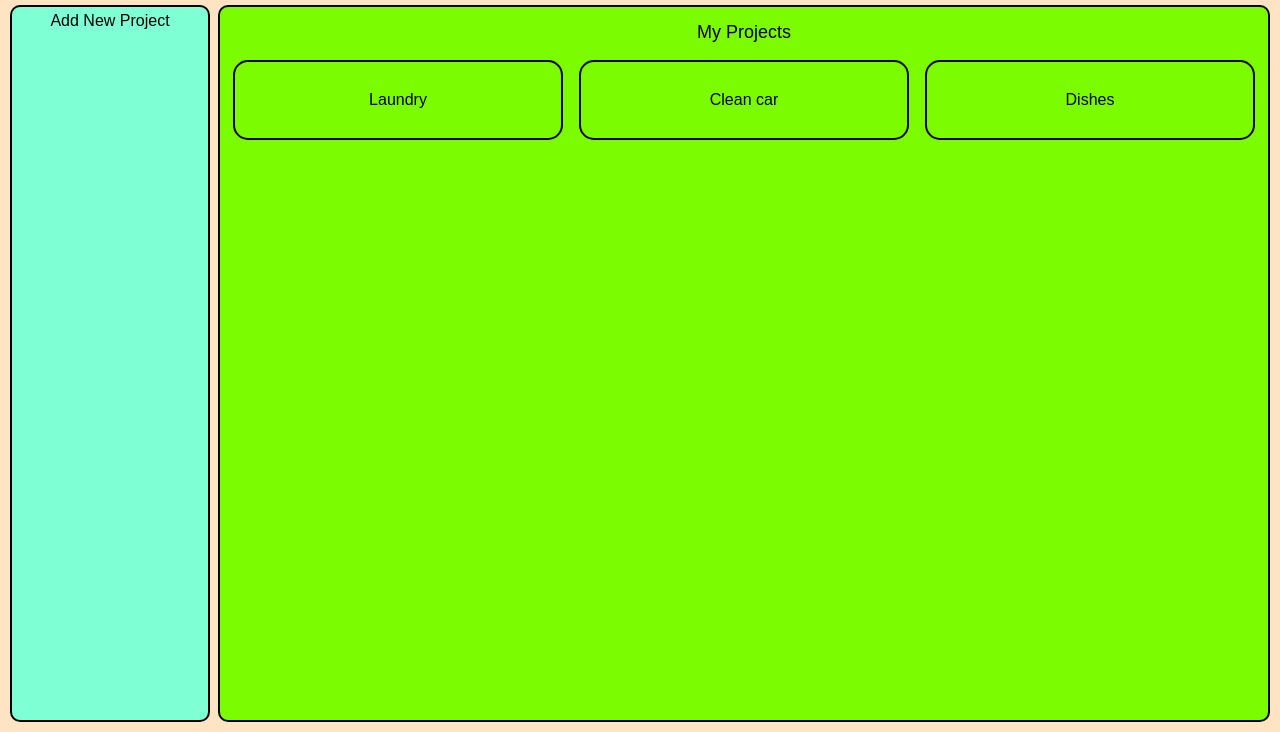
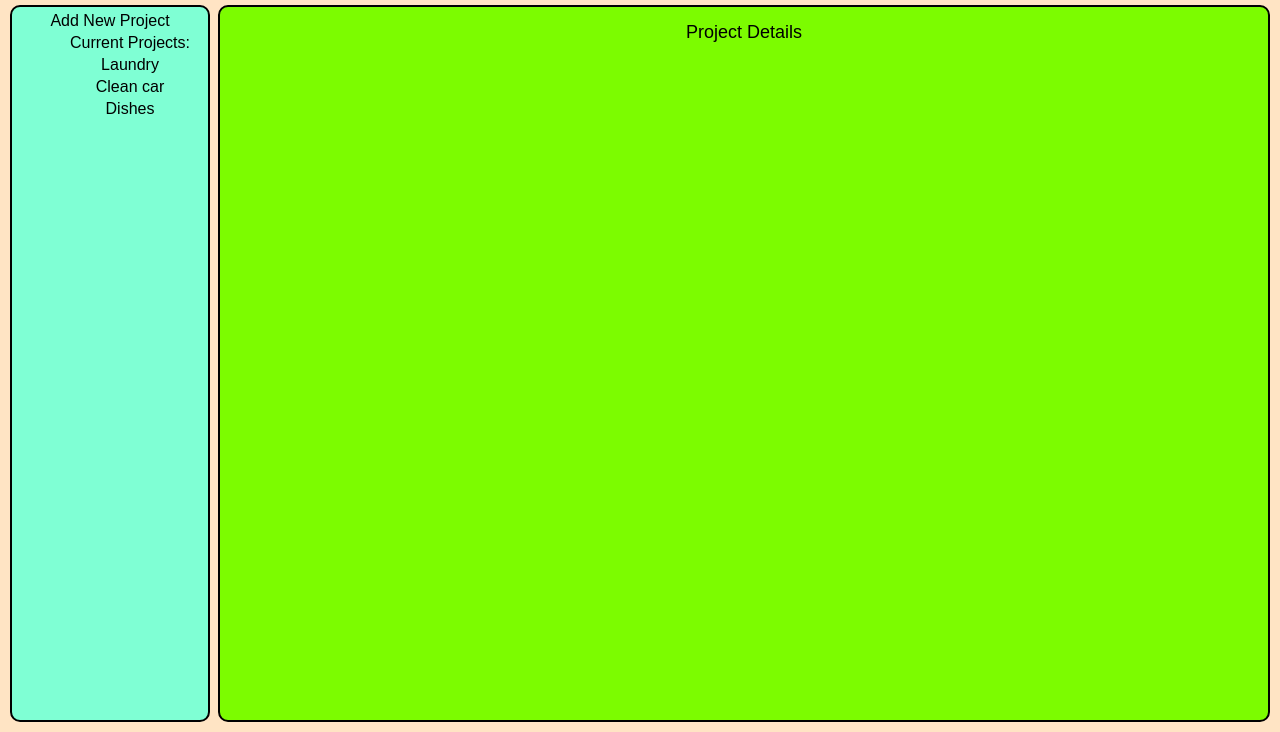
Before and after one commit to rhdavidian/to-do-list, a website built with webpack: page src/index.html in a window 1280 px wide. Shown: the part 88-820 px from the top of the page. Built offline with nearby package versions, Linux system fonts and the light colour scheme.

Commit message:
Move list of project titles to Nav Bar. Change classes to make more sense. Alter render function to properly work.

```diff
--- a/src/index.html
+++ b/src/index.html
@@ -10,9 +10,10 @@
         <div class="header">To-Do List</div>
         <div class="nav">
             <div id="addProject">Add New Project</div>
+            <ul id="navList"></ul>
         </div>
-        <div class="projects" id="projects">
-            <div id="projectsTopRow">My Projects</div>
+        <div class="details" id="projects">
+            <div id="detailsTopRow">Project Details</div>
         </div>
     </div>
 
@@ -26,6 +27,7 @@
             </div>
         </div>
     </div>
+
     <div id="overlayDetails">
         <div id="modalDetails">
             <p id="title"></p>
--- a/src/index.js
+++ b/src/index.js
@@ -3,7 +3,6 @@ import { render } from './render';
 import { submit } from './submitEdit';
 import './style.css';
 import { openModal, closeModal, openModalDetails, closeModalDetails } from "./modalOpenClose";
-
 
 addProject('Laundry', 'Wash, dry, fold');
 addProject('Clean car', 'Throw out junk and vacuum the floor mats');
@@ -12,36 +11,12 @@ render();
 
 // commented-out variables means they're not needed here; keeping for time 'in case'
 
-// const openModalBtn = document.getElementById('addProject');
-// const closeModalBtn = document.getElementById('closeModal');
-// const submitModalBtn = document.getElementById('submitModal');
-// const titleInput = document.getElementById('titleInput');
-// const notesInput = document.getElementById('notesInput');
-
 const modal = document.getElementById('modal');
 const overlay = document.getElementById('overlay');
 // don't delete projects const
-const projects = document.getElementById('projects');
-
-// Should be good to delete until ***
-
-// submitModalBtn.addEventListener('click', (e) => {
-//     const title = titleInput.value;
-//     const notes = notesInput.value;
-//     if (title === '') {
-//         alert('You need a title at least')
-//     } else {
-//         addProject(title, notes);
-//         render();
-//         titleInput.value = '';
-//         notesInput.value = '';
-//     };
-// });
-
-//***
+const projects = document.getElementById('navList');
 
 projects.addEventListener('click', openModalDetails);
-
 
 openModal();
 closeModal();
--- a/src/render.js
+++ b/src/render.js
@@ -1,15 +1,17 @@
 import { chores } from './addDelete'
-const mainList = document.querySelector('.projects');
-const topRow = document.getElementById('projectsTopRow');
+const topRow = document.getElementById('detailsTopRow');
+const navList = document.getElementById('navList')
+// const currentProjects = document.getElementById()
 
 function render(){
-    while (mainList.firstChild) {
-        mainList.removeChild(mainList.firstChild)
+    while (navList.firstChild) {
+        navList.removeChild(navList.firstChild)
     }
-    mainList.appendChild(topRow);
+    // navList.appendChild(navList);
+    navList.textContent = 'Current Projects:';
 
     for (let i = 0; i < chores.length; i++){
-        const project = document.createElement('div');
+        const project = document.createElement('li');
         project.classList.add('project');
         chores.forEach((obj) => {
             if (i === obj.id){
@@ -17,7 +19,7 @@ function render(){
             return project;
             };
         })
-        mainList.appendChild(project);
+        navList.appendChild(project);
 
     //Code below works, modifying to use id property in object.
     // for (let i = 0; i < chores.length; i++){
--- a/src/style.css
+++ b/src/style.css
@@ -28,13 +28,22 @@
 }
 .nav {
    grid-area: 2 / 1 / 3 / 2;
+   /* display: flex;
+   flex-direction: column; */
    background-color: aquamarine;
    border: 2px solid black;
    border-radius: 10px;
    padding: 5px;
    text-align: center;
 }
-.projects {
+
+#navList,
+.project{
+  list-style-type: none;
+  margin: 4px 0;
+}
+
+.details {
    grid-area: 2 / 2 / 3 / 3;
    background-color: lawngreen;
    border: 2px solid black;
@@ -43,10 +52,17 @@
    border-radius: 10px;
    padding: 5px;
 }
+#detailsTopRow {
+  grid-area: 1/1/2/-1;
+  text-align: center;
+  display:flex;
+  align-items: center;
+  justify-content: center;
+  font-size: large;
+}
 
 /* play with autofit and autfill */
-.project {
-  /* grid-area: 2/1/3/2; */
+/* .project {
   height: 80px;
   display:flex;
   align-items: center;
@@ -56,19 +72,10 @@
   margin: 8px;
   border: 2px solid black;
   text-align: center;
-}
+} */
 .project:hover {
  background-color: lightcyan;
  cursor: pointer;
-}
-
-#projectsTopRow {
-  grid-area: 1/1/2/-1;
-  text-align: center;
-  display:flex;
-  align-items: center;
-  justify-content: center;
-  font-size: large;
 }
 
 /* Modal Style */
@@ -99,7 +106,6 @@
  top: 20%;
  box-shadow: 10px 5px 5px #000; /* give modal a hover effect */
 }
-
 
 #closeModal,
 #submitModal,
```
Also changed, not shown: dist/index.html, dist/main.js.
